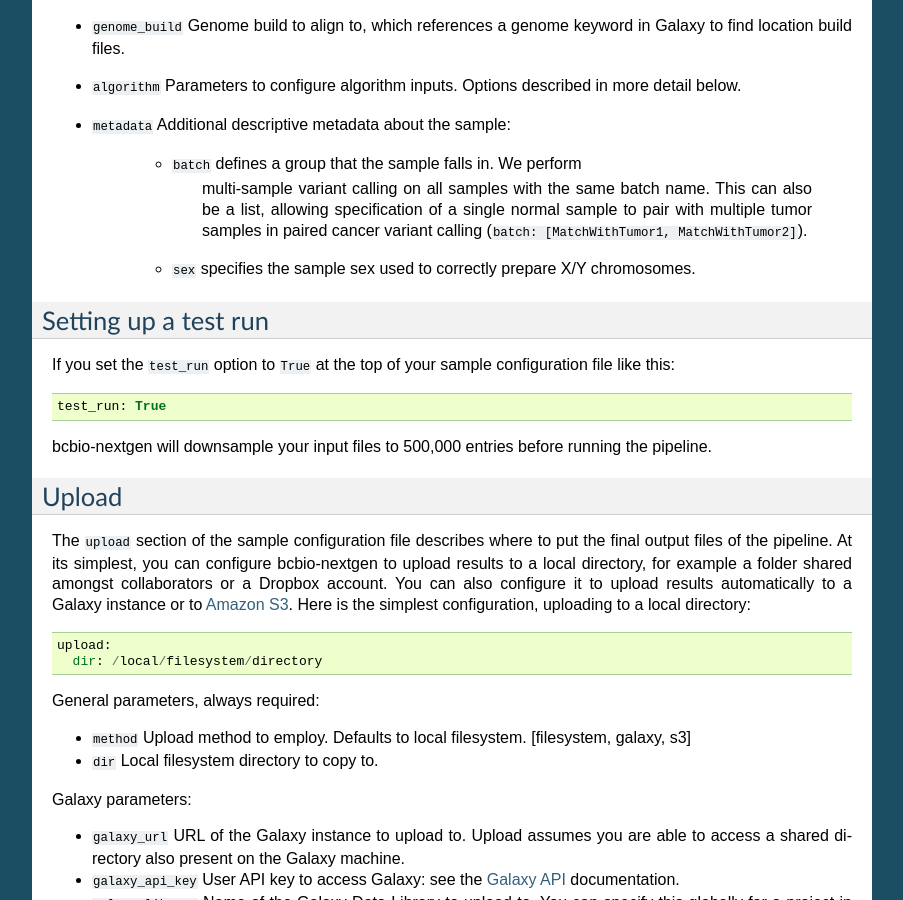
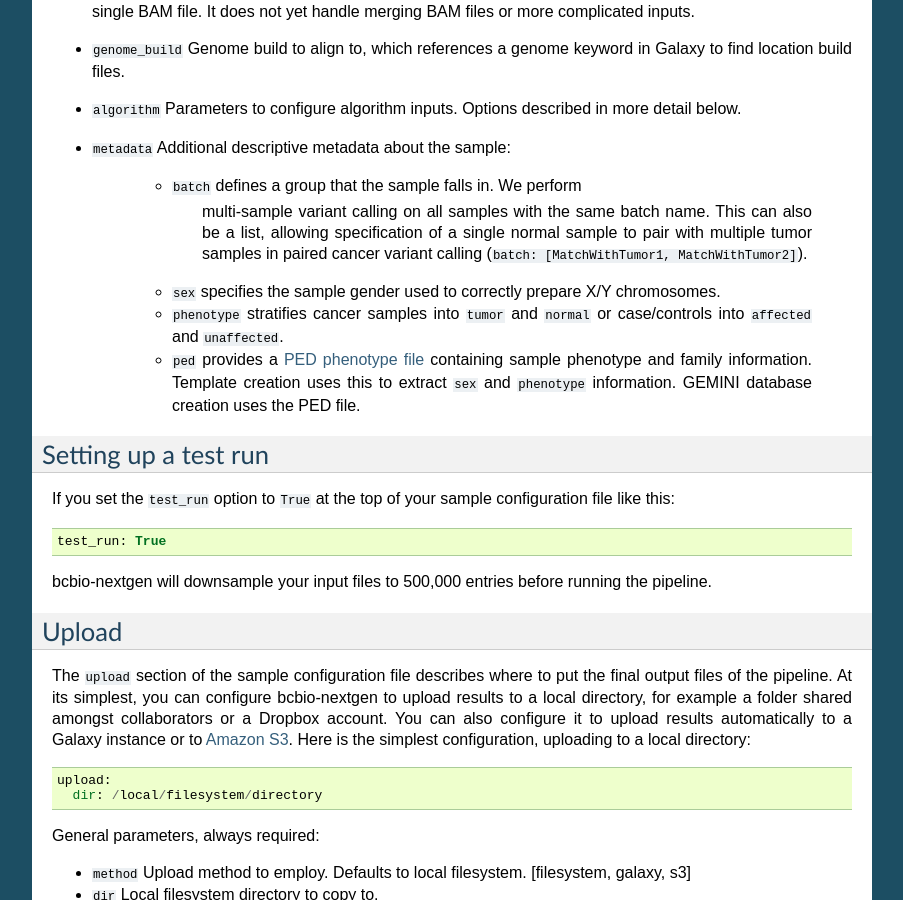
Before and after one commit to bcbio/bcbio-nextgen, a Sphinx documentation site: the page built from docs/contents/configuration.rst, in a window 1280 px wide and 900 px high, scrolled down 3051 px. Shown: the whole window, without its empty margins (198-1101 px from the left). Built offline with Sphinx 7.4.7, drawn with Linux system fonts in a browser that asks for light colours; some of the changed text lies outside the part shown.

Commit message:
Document support of PED files as input to template configuration

```diff
--- a/docs/contents/configuration.rst
+++ b/docs/contents/configuration.rst
@@ -69,8 +69,9 @@ multiple samples using the template workflow command::
      documentation for details on how these map to read group information.
 
    -  :ref:`sample-configuration` metadata key/value pairs. Any columns not
-      falling into the above cases will go into the metadata section.
-
+      falling into the above cases will go into the metadata section. A ``ped``
+      specification will allow bcbio to read family, gender and phenotype
+      information from a PED input file.
 
   Individual column items can contain booleans (true or false), integers, or
   lists (separated by semi-colons). These get converted into the expected time
@@ -204,8 +205,17 @@ The sample configuration file defines ``details`` of each sample to process::
        sample to pair with multiple tumor samples in paired cancer variant
        calling (``batch: [MatchWithTumor1, MatchWithTumor2]``).
 
-    - ``sex`` specifies the sample sex used to correctly prepare X/Y
+    - ``sex`` specifies the sample gender used to correctly prepare X/Y
       chromosomes.
+
+    -  ``phenotype`` stratifies cancer samples into ``tumor`` and ``normal`` or
+       case/controls into ``affected`` and ``unaffected``.
+
+    - ``ped`` provides a `PED phenotype file
+      <http://pngu.mgh.harvard.edu/~purcell/plink/data.shtml#ped>`_
+      containing sample phenotype and family information. Template creation uses
+      this to extract ``sex`` and ``phenotype`` information. GEMINI database
+      creation uses the PED file.
 
 Setting up a test run
 ~~~~~~~~~~~~~~~~~~~~~
```
Also changed, not shown: HISTORY.md (+3 -0 lines).
